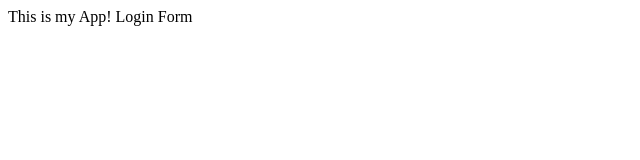
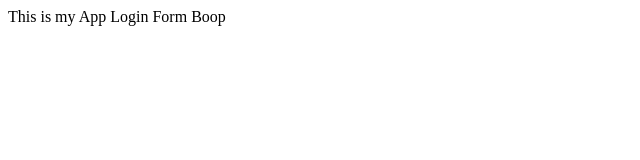
Before and after one commit to Maya-Dykman/Gitproject, a plain HTML site: page index.html in a window 1280 px wide. Shown: the full height of the page, 0-640 px from the left. Drawn offline with Linux system fonts and the light colour scheme.

Commit message:
Added FEatures

```diff
--- a/index.html
+++ b/index.html
@@ -3,7 +3,8 @@
 	<title>My App</title>
 	</head>
 	<body>
-		This is my App!
+		This is my App
 		Login Form
+		Boop
 	</body>
 </html>
```
